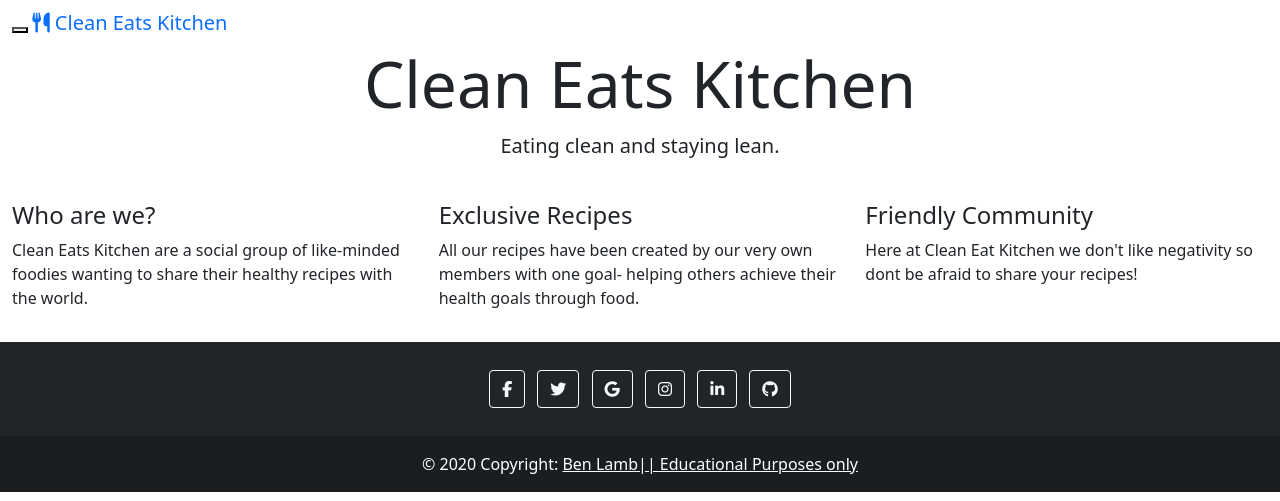
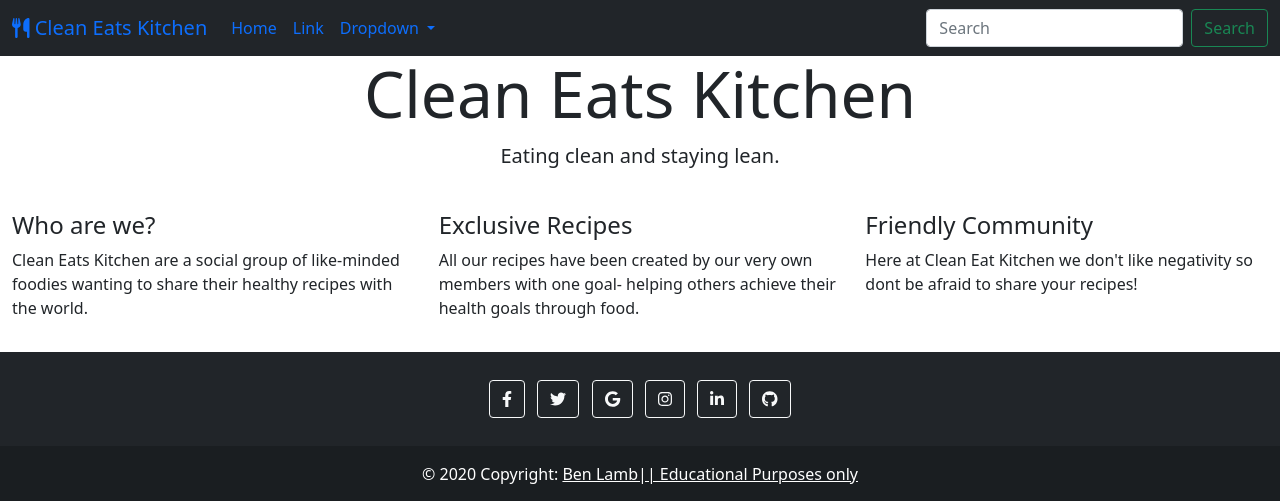
Before and after one commit to benlamb95/mp4-clean-eats-kitchen, a Django app: page / in a window 1280 px wide. Shown: the top 501 px of the page. Run offline with Django 3.2, Linux system fonts and the light colour scheme; some libraries are stand-ins or nearby versions.

Commit message:
Correct fontawesome link to show icon. Add vanilla bootstrap nav bar as prev code wasnt displaying navbar correctly

```diff
--- a/templates/base.html
+++ b/templates/base.html
@@ -14,7 +14,7 @@
     <link rel="icon" type="image/png" sizes="16x16" href="/favicon-16x16.png">
     <link rel="manifest" href="/site.webmanifest">
     <!-- FONT AWESOME ICONS-->
-    <script src="https://kit.fontawesome.com/d820ec6232.js" crossorigin="anonymous"></script>
+    <script src="https://use.fontawesome.com/releases/v6.1.0/js/all.js" crossorigin="anonymous"></script>
     <!-- BOOTSTRAP CSS LINK-->
     <link href="https://cdn.jsdelivr.net/npm/bootstrap@5.1.3/dist/css/bootstrap.min.css" rel="stylesheet"
         integrity="sha384-1BmE4kWBq78iYhFldvKuhfTAU6auU8tT94WrHftjDbrCEXSU1oBoqyl2QvZ6jIW3" crossorigin="anonymous">
@@ -26,8 +26,41 @@
 <body>
 
     <!-- Navigation -->
+    <nav class="navbar navbar-expand-lg bg-dark">
+      <div class="container-fluid">
+        <a class="navbar-brand" href="#"><i class="fa-solid fa-utensils"></i> Clean Eats Kitchen</a>
+        <button class="navbar-toggler" type="button" data-bs-toggle="collapse" data-bs-target="#navbarSupportedContent" aria-controls="navbarSupportedContent" aria-expanded="false" aria-label="Toggle navigation">
+          <span class="navbar-toggler-icon"></span>
+        </button>
+        <div class="collapse navbar-collapse" id="navbarSupportedContent">
+          <ul class="navbar-nav me-auto mb-2 mb-lg-0">
+            <li class="nav-item">
+              <a class="nav-link active" aria-current="page" href="#">Home</a>
+            </li>
+            <li class="nav-item">
+              <a class="nav-link" href="#">Link</a>
+            </li>
+            <li class="nav-item dropdown">
+              <a class="nav-link dropdown-toggle" href="#" id="navbarDropdown" role="button" data-bs-toggle="dropdown" aria-expanded="false">
+                Dropdown
+              </a>
+              <ul class="dropdown-menu" aria-labelledby="navbarDropdown">
+                <li><a class="dropdown-item" href="#">Action</a></li>
+                <li><a class="dropdown-item" href="#">Another action</a></li>
+                <li><hr class="dropdown-divider"></li>
+                <li><a class="dropdown-item" href="#">Something else here</a></li>
+              </ul>
+            </li>
+          </ul>
+          <form class="d-flex" role="search">
+            <input class="form-control me-2" type="search" placeholder="Search" aria-label="Search">
+            <button class="btn btn-outline-success" type="submit">Search</button>
+          </form>
+        </div>
+      </div>
+    </nav>
 
-    <nav class="navbar navbar-inverse">
+    <!-- <nav class="navbar navbar-inverse">
         <div class="container-fluid">
             <div class="navbar-header">
                 <button type="button" class="navbar-toggle" data-toggle="collapse" data-target="#myNavbar">
@@ -45,8 +78,8 @@
                     <li class="nav-item">
                         <a class="nav-link" href="#">Recipes</a>
                     </li>
-                    <!-- Only shows this section if user has a profile -->
-                    {% if user.is_authenticated %}
+
+
                     <li class="nav-item">
                         <a class="nav-link" href="#">Create Recipe</a>
                     </li>
@@ -56,15 +89,15 @@
                     <li class="nav-item">
                         <a class="nav-link" href="#">Logout</a>
                     </li>
-                    <!-- Above Only shows this section if user has a profile -->
-                    {% else %}
+
+
                     <li class="nav-item">
                         <a class="nav-link" href="#"><span class="glyphicon glyphicon-log-in"></span> Login</a>
                     </li>
                     <li class="nav-item">
                         <a class="nav-link" href="#"><span class="glyphicon glyphicon-user"></span> Sign Up</a>
                     </li>
-                    {% endif %}
+
                 </ul>
                 <form class="d-flex">
                     <input class="form-control me-2" type="search" placeholder="Search" aria-label="Search">
@@ -72,7 +105,7 @@
                 </form>
             </div>
         </div>
-    </nav>
+    </nav> -->
 
     <!--MAIN CONTENT OF PAGE-->
     <main class="flex-shrink-0 main-bg">
```
Also changed, not shown: templates/index.html (+0 -43 lines).
